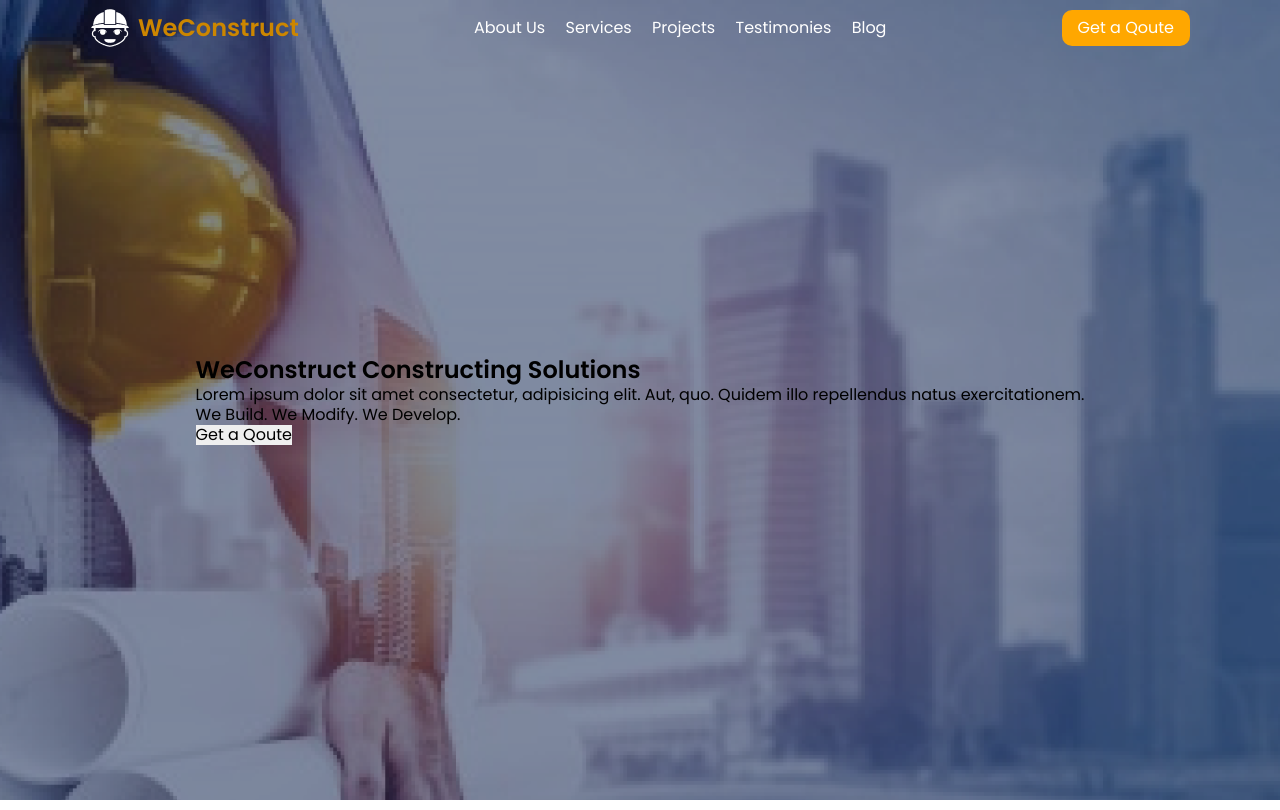
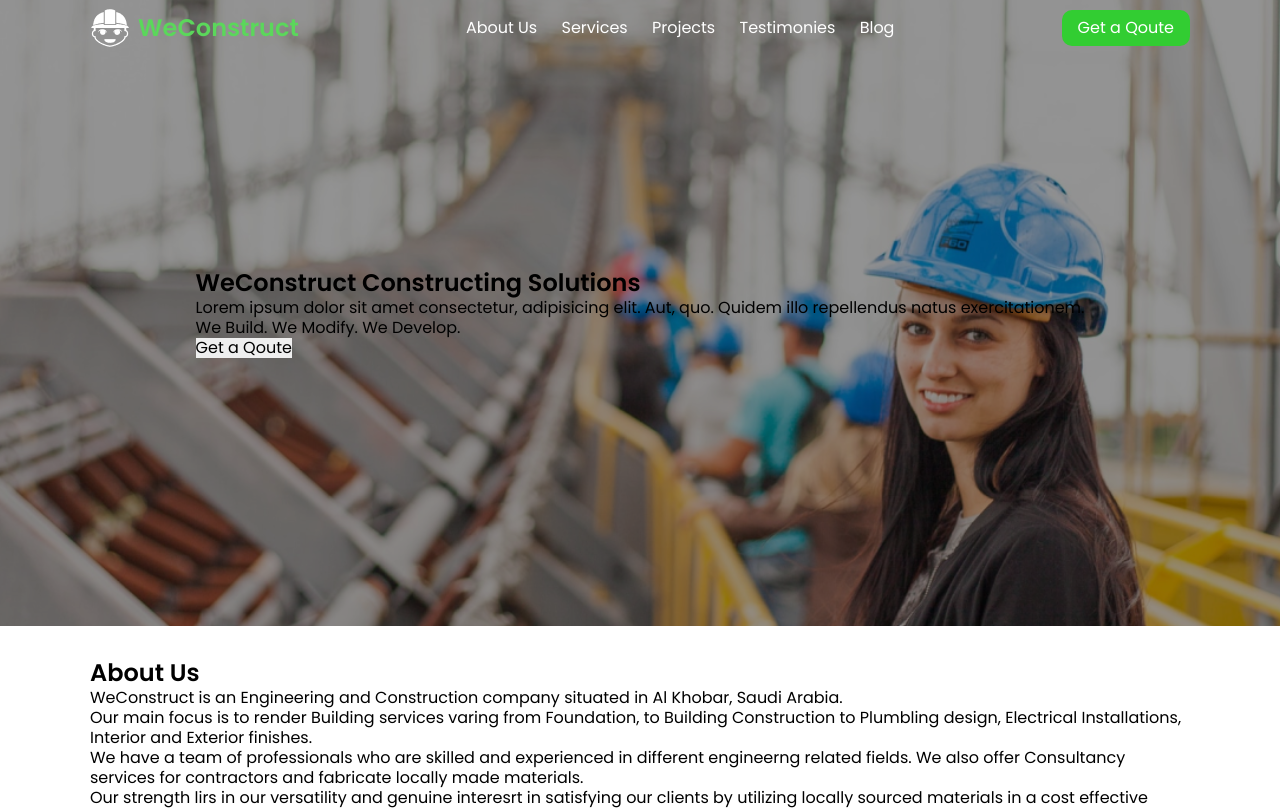
Before and after one commit to Jeth0214/Construction-landing-Page, a website: page index.html in a window 1280 px wide. Shown: the top 810 px of the page. Drawn offline with Linux system fonts and the light colour scheme.

Commit message:
started styling hero section

```diff
--- a/app/scss/abstract/variables.scss
+++ b/app/scss/abstract/variables.scss
@@ -1,8 +1,8 @@
 // Variables
 
 /** Colors  */
-$primary: #FFA700 !default;
-$secondary: #454f46 !default;
+$primary: #32cd32 !default;
+$secondary: #22cccc !default;
 $dark-gray: #5E5C47 !default;
 $dark: #1E1B1C !default;
 $light: #EDEEE8 !default;
--- a/app/scss/base/global.scss
+++ b/app/scss/base/global.scss
@@ -18,6 +18,14 @@
     }
 }
 
+.hide-for-medium {
+    display: none;
+
+    @include breakpoints-up("lg") {
+        display: block;
+    }
+}
+
 .cursor {
     cursor: pointer;
 }
--- a/app/scss/components/navbar.scss
+++ b/app/scss/components/navbar.scss
@@ -18,7 +18,7 @@
         .nav__brand-name {
             font-weight: bold;
             font-size: rem(18);
-            color: darken($primary, 10%);
+            color: lighten($primary, 10%);
 
             @include breakpoints-up("md") {
                 font-size: rem(24);
@@ -82,9 +82,6 @@
             position: relative;
             transition: all 0.2s ease-in-out;
 
-
-
-
             &:hover {
                 color: $primary;
             }
@@ -94,7 +91,11 @@
                 margin-bottom: rem(20);
 
                 @include breakpoints-up("md") {
-                    margin-right: rem(16);
+                    margin-right: rem(10);
+                }
+
+                @include breakpoints-up("lg") {
+                    margin-right: rem(20);
                 }
             }
 
--- a/app/scss/layout/hero-section.scss
+++ b/app/scss/layout/hero-section.scss
@@ -1,9 +1,21 @@
 @use 'abstract' as *;
 
 .hero {
-    min-height: 100vh;
+    padding: rem(230) 0;
     display: flex;
     justify-content: end;
     align-items: center;
-    background: url('../assets/images/home/home.png') no-repeat;
+    background: url('../assets/images/about_us/about2.png');
+    background-repeat: no-repeat;
+    background-size: cover;
+    background-position: center;
+
+    @include breakpoints-up("md") {
+        padding: rem(268) 0;
+        background-size: cover;
+        background-position: bottom right 40%;
+        background-color: #939393;
+        background-blend-mode: multiply;
+        background: url('../assets/images/home/hero.png');
+    }
 }
--- a/index.html
+++ b/index.html
@@ -48,7 +48,7 @@
             </div>
 
             <!--  Cta Button-->
-            <a href="#contact-us" class="btn-primary text-white nav__cta hide-for-mobile"> Get a Qoute </a>
+            <a href="#contact-us" class="btn-primary text-white nav__cta hide-for-medium"> Get a Qoute </a>
         </nav>
     </header>
     <!-- End of Header -->
```
Also changed, not shown: assets/images/home/hero-removebg.png (deleted), dist/style.css, 1 other file.
